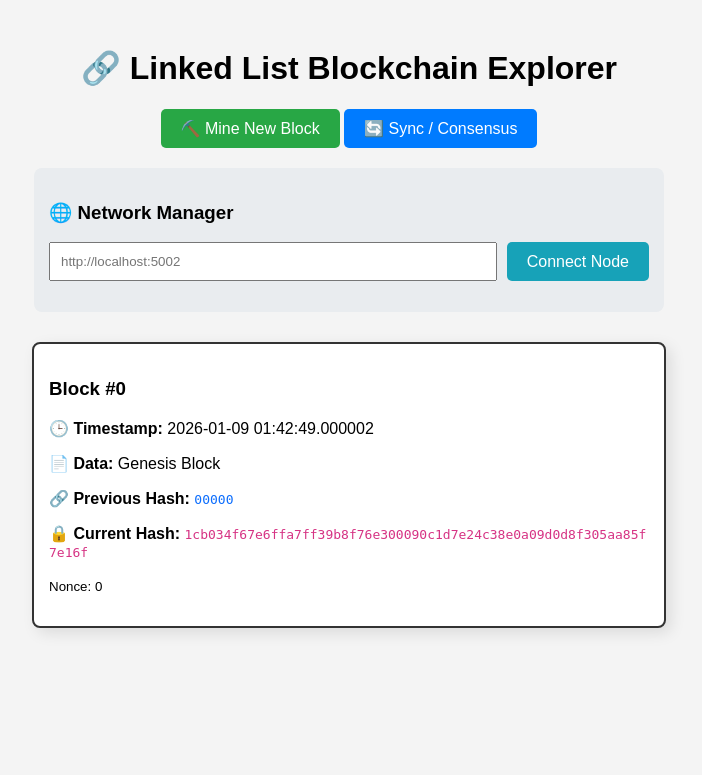
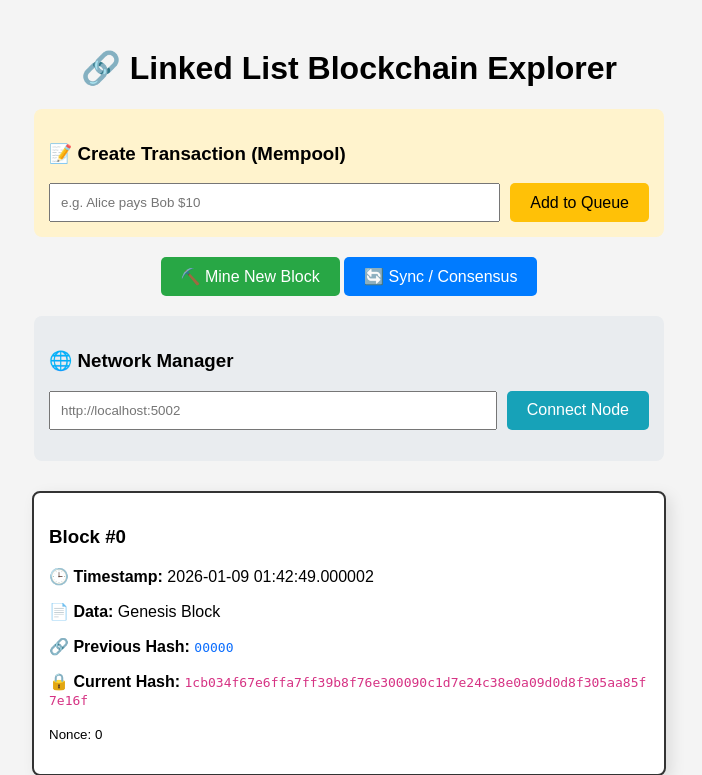
Before and after one commit to YatagamaHirusha/Blockchain-Simulation-Using-Linked-List, a Flask app: page / in a window 1280 px wide. Shown: the top 775 px of the page, without its empty margins (291-993 px from the left). Before the commit the page ends 633 px from the top, so only its background shows below. Run offline with Flask 3, Linux system fonts and the light colour scheme.

Commit message:
Update to have multiple transactions in queue until mine the block

```diff
--- a/templates/index.html
+++ b/templates/index.html
@@ -41,6 +41,13 @@
     <div class="container">
         <h1>🔗 Linked List Blockchain Explorer</h1>
 
+        <div style="background: #fff3cd; padding: 15px; border-radius: 8px; margin-bottom: 20px; width: 600px;">
+            <h3>📝 Create Transaction (Mempool)</h3>
+            <div style="display: flex; gap: 10px;">
+                <input type="text" id="txData" placeholder="e.g. Alice pays Bob $10" style="flex: 1; padding: 10px;">
+                <button onclick="submitTransaction()" style="background: #ffc107; color: black;">Add to Queue</button>
+            </div>
+        </div>
         <div style="margin-bottom: 20px;">
             <button onclick="mineBlock()">⛏️ Mine New Block</button>
             <button onclick="resolveConflicts()" style="background: #007bff;">🔄 Sync / Consensus</button>
@@ -136,7 +143,20 @@
                 statusText.style.color = "red";
             }
         }
+        // 5. Button Logic: Submit Transaction
+        async function submitTransaction() {
+            const data = document.getElementById('txData').value;
+            if (!data) return alert("Please enter data");
 
+            await fetch('/transactions/new', {
+                method: 'POST',
+                headers: {'Content-Type': 'application/json'},
+                body: JSON.stringify({ data: data })
+            });
+
+            document.getElementById('txData').value = '';
+            alert("Data added to Mempool! Now click Mine to seal it.");
+        }
         // Load on startup
         loadChain();
     </script>
```
